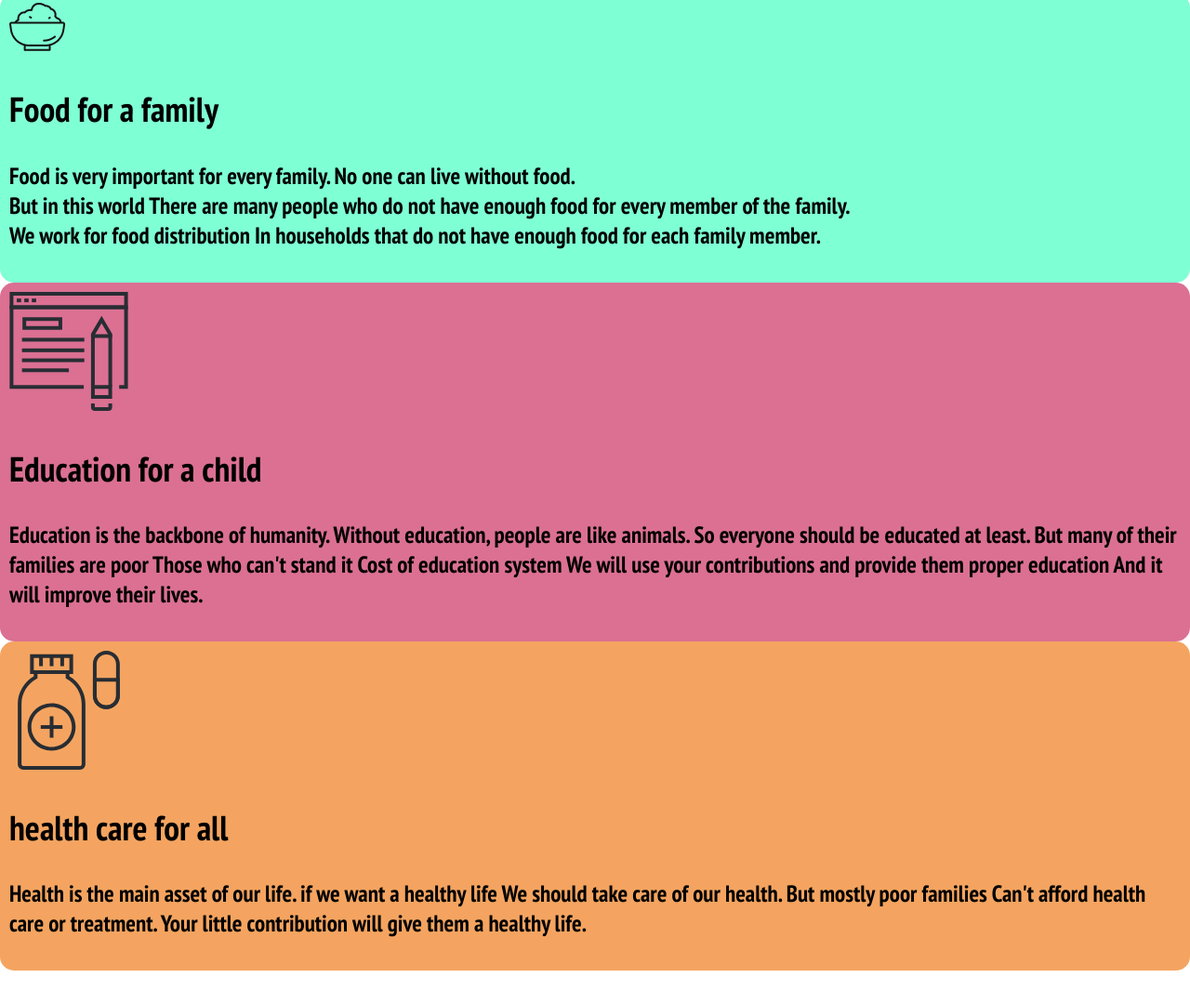
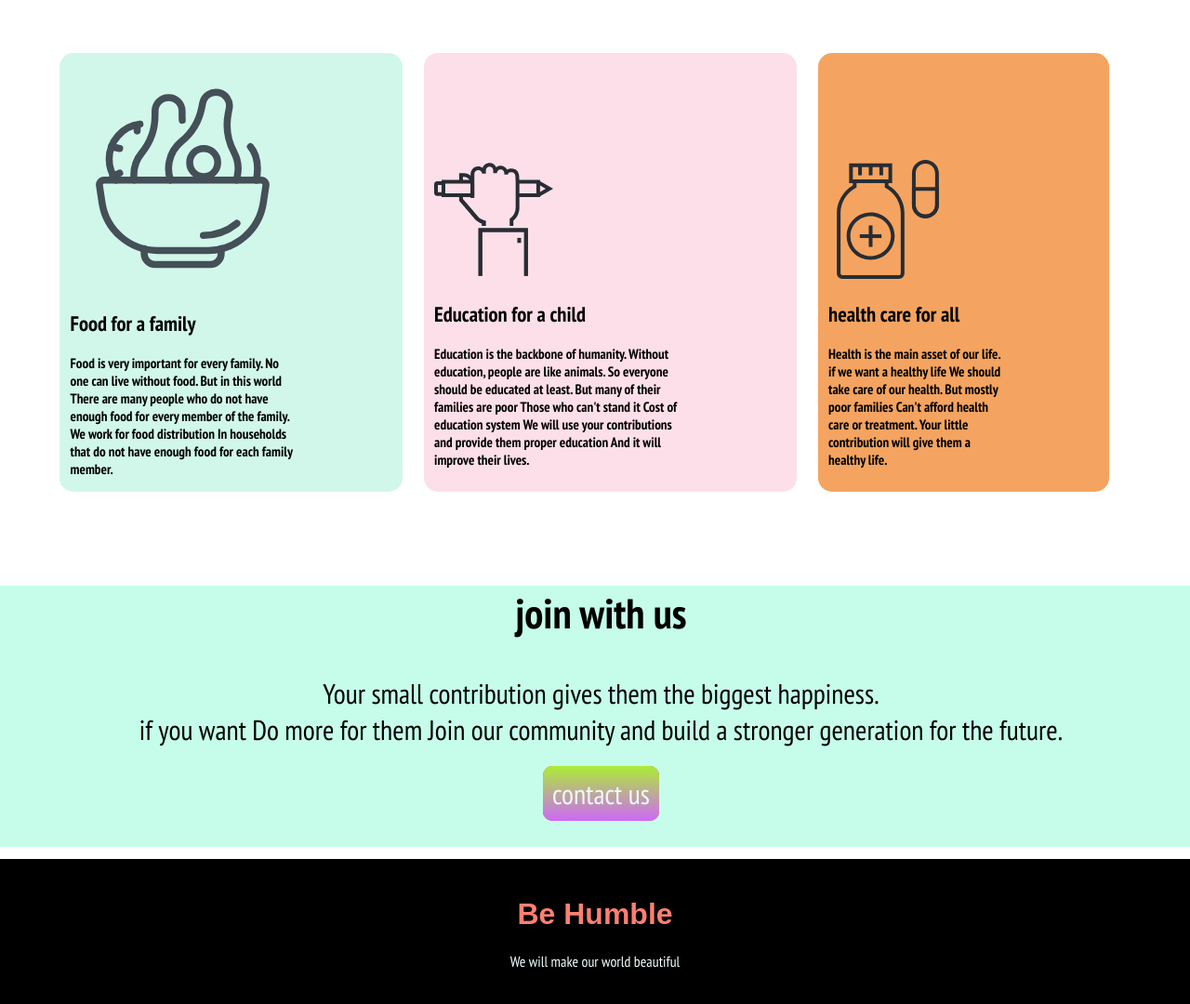
Before and after one commit to Gazi2050/practice-1, a plain HTML site: page index.html in a window 1280 px wide. Shown: the part 1449-2529 px from the top of the page at 93% size. Before the commit the page ends 2493 px from the top, so only its background shows below. Drawn offline with Linux system fonts and the light colour scheme.

Commit message:
part-4,footer

```diff
--- a/index.html
+++ b/index.html
@@ -10,6 +10,7 @@
     <link rel="preconnect" href="https://fonts.googleapis.com">
     <link rel="preconnect" href="https://fonts.gstatic.com" crossorigin>
     <link href="https://fonts.googleapis.com/css2?family=PT+Sans+Narrow:wght@400;700&display=swap" rel="stylesheet">
+
 
 </head>
 
@@ -75,23 +76,23 @@
                 Minimum ingredients for an ideal life
             </h6>
         </div1>
-        <div2>
+        <div2 class="style-work8">
             <div class="style-work5">
-                <img src="icons/food.png"></img>
+                <img class="l" src="icons/icon8.svg"></img>
                 <h1>
                     Food for a family
                 </h1>
                 <p>
                     Food is very important for every family.
-                    No one can live without food.<br>
+                    No one can live without food.
                     But in this world
-                    There are many people who do not have enough food for every member of the family.<br>
+                    There are many people who do not have enough food for every member of the family.
                     We work for food distribution
                     In households that do not have enough food for each family member.
                 </p>
             </div>
             <div class="style-work6">
-                <img src="icons/icon4.svg"></img>
+                <img class="l" src="icons/icon5.svg"></img>
                 <h1>
                     Education for a child
                 </h1>
@@ -126,6 +127,29 @@
 
         </div2>
     </section>
+    <section class="style-work9">
+
+        <h1>join with us</h1>
+        <p>
+            Your small contribution gives them the biggest happiness.<br>
+            if you want
+            Do more for them
+            Join our community and build a stronger generation for the future.
+        </p>
+
+        <a target="_blank" class="button-4" href="https://bracinternational.org/donate/">contact us</a>
+
+
+    </section>
 </body>
+<footer class="end">
+
+    <h1 class="color2">
+        Be Humble
+    </h1>
+    <p class="color3">
+        We will make our world beautiful
+    </p>
+</footer>
 
 </html>
--- a/style.css
+++ b/style.css
@@ -117,27 +117,84 @@ body {
 }
 
 .style-work5 {
-    background-color: aquamarine;
-    font-size: 25px;
+    background-color: rgb(209, 247, 234);
+    font-size: 15px;
     text-align: left;
-    padding: 10px;
+    padding-right: 10%;
+    padding-left: 1%;
+    padding-top: 1%;
     border-radius: 15px;
+    margin-right: 2%;
 
 }
 
 .style-work6 {
-    background-color: palevioletred;
-    font-size: 25px;
+    background-color: rgb(253, 223, 233);
+    font-size: 15px;
     text-align: left;
-    padding: 10px;
+    padding-right: 10%;
+    padding-left: 1%;
+    padding-top: 10%;
     border-radius: 15px;
+    margin-right: 2%;
 
+
+}
+
+.style-work8 {
+    display: flex;
+    padding-top: 5%;
+    padding-bottom: 5%;
+    padding-right: 5%;
+    padding-left: 5%;
 }
 
 .style-work7 {
     background-color: sandybrown;
-    font-size: 25px;
+    font-size: 15px;
     text-align: left;
+    padding-right: 10%;
+    padding-left: 1%;
+    padding-top: 10%;
+    border-radius: 15px;
+    margin-right: 2%;
+
+}
+
+.style-work9 {
+    background-color: rgb(197, 253, 234);
+    margin-right: 0;
+    margin-left: 0;
+    padding-left: 1%;
+    font-size: 30px;
+    text-align: center;
+    padding-bottom: 3%;
+}
+
+.button-4 {
+    text-decoration: none;
+    background-color: rgb(235, 71, 11);
+    border-radius: 10px;
+    background-image: repeating-linear-gradient(rgb(172, 236, 53), rgb(206, 105, 247));
+    width: 50px;
     padding: 10px;
-    border-radius: 15px;
+    color: aliceblue;
+    font-weight: 400;
 }
+
+.end {
+    background-color: black;
+    text-align: center;
+    margin-bottom: 0;
+    margin-top: 1%;
+    padding: 20px;
+}
+
+.color2 {
+    color: salmon;
+    font-family: sans-serif;
+}
+
+.color3 {
+    color: azure;
+}
```
Also changed, not shown: happy-childrens-day-paper-art-style-white-background-isolated-graphic-template-white-color-background-happy-cheerful-family-beautiful-family-happy-family-day_155807-6895.jpg (added).
